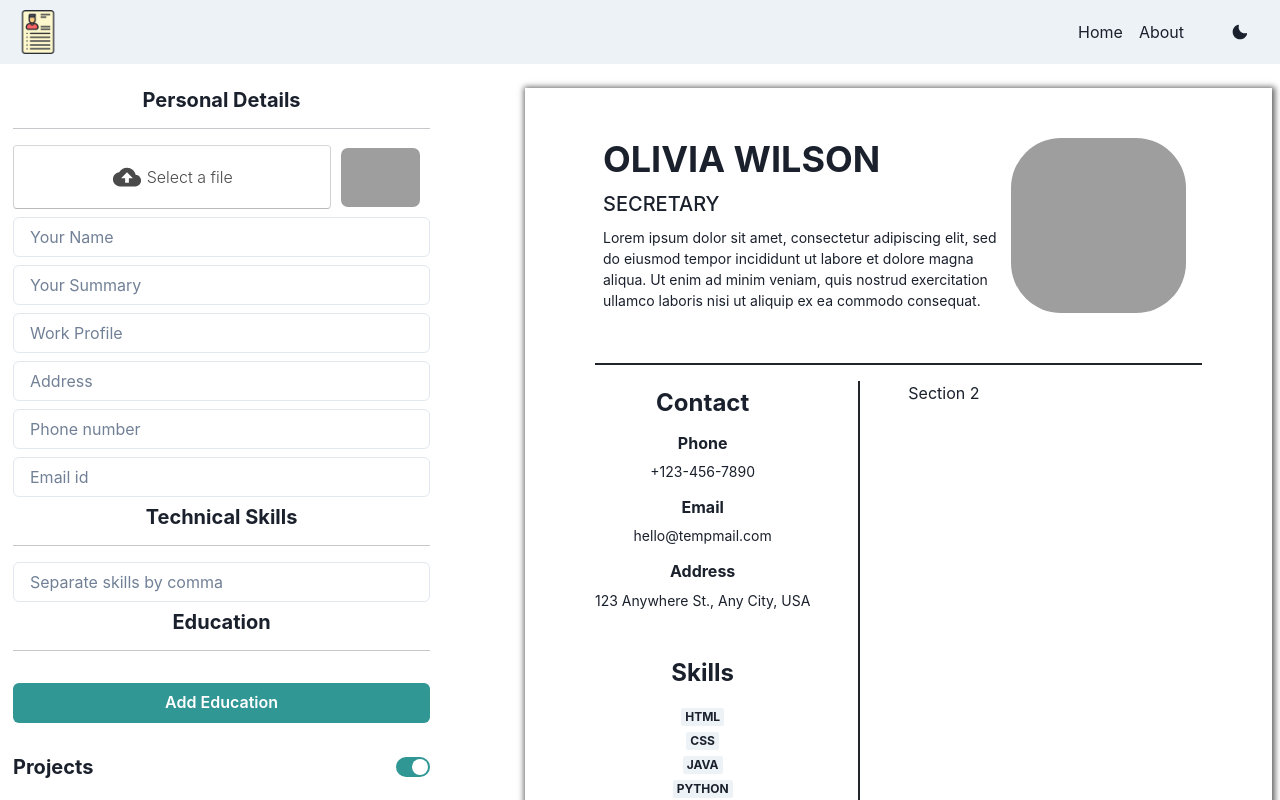
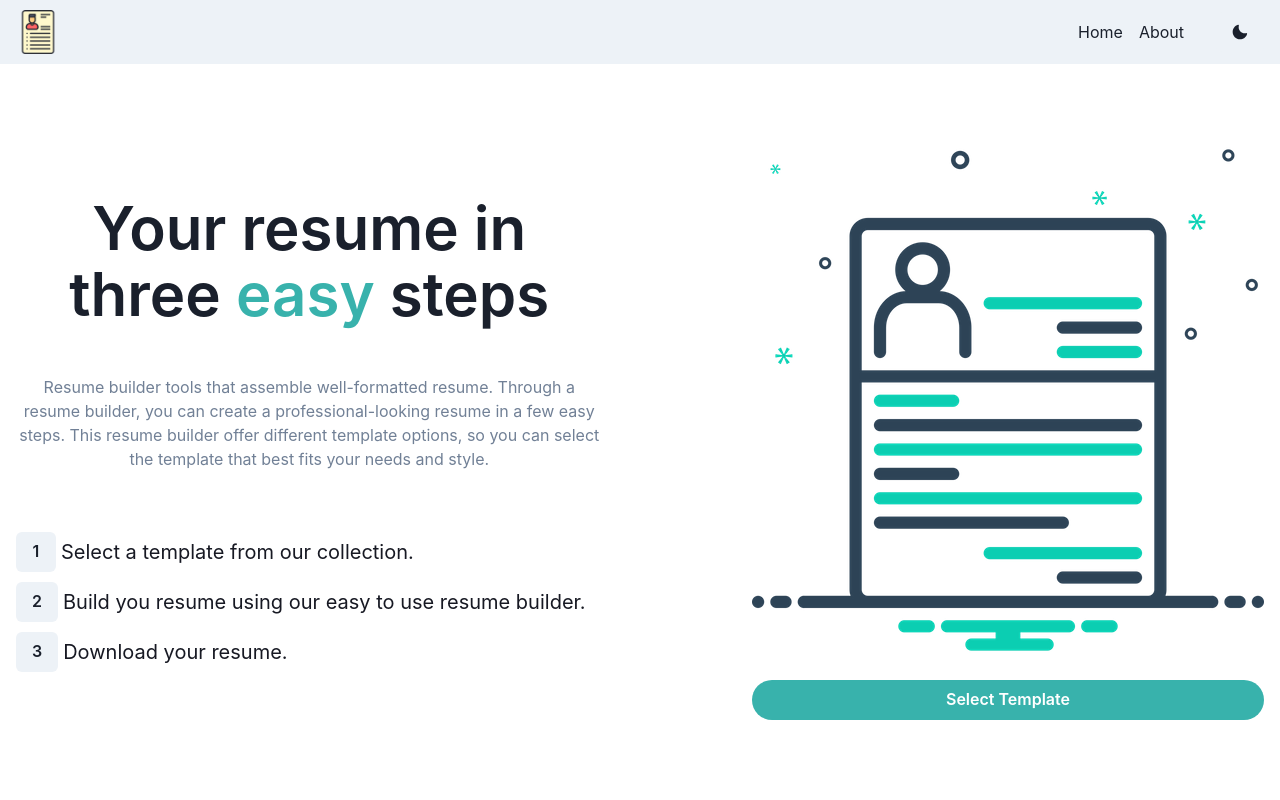
Before and after one commit to BestCoinDev/Resume-Builder, a React (Create React App) app: page / in a window 1280 px wide. Shown: the top 800 px of the page. Built offline with nearby package versions, Linux system fonts and the light colour scheme; grey boxes are pictures that could not be loaded.

Commit message:
Created Working second template and also increase SEO

```diff
--- a/src/Components/UserDataCollect/UserDataCollect.jsx
+++ b/src/Components/UserDataCollect/UserDataCollect.jsx
@@ -6,7 +6,7 @@ import ResumeContext from '../../Context/ResumeContext'
 const UserDataCollect = () => {
 
 
-    const { initialData, themeData, checkAward, setCheckAward, setThemeData, checkProj, checkWork, setCheckProj, setCheckWork } = useContext(ResumeContext)
+    const { themeData, checkAward, setCheckAward, setThemeData, checkProj, checkWork, setCheckProj, setCheckWork } = useContext(ResumeContext)
 
 
     const [projectCount, setProjectCount] = useState(0)
@@ -129,9 +129,9 @@ const UserDataCollect = () => {
         setAwardData({ ...awardData, [name]: value })
     }
     useEffect(() => {
-        // setThemeData({ ...themeData, personalData, projectData, educationData, workData, awardData })
-        setThemeData(initialData)
-    }, [initialData, themeData, personalData, setThemeData, projectData, educationData, workData, awardData])
+        setThemeData({ ...themeData, personalData, projectData, educationData, workData, awardData })
+
+    }, [themeData, personalData, setThemeData, projectData, educationData, workData, awardData])
 
     return (
         <>
--- a/src/Context/ResumeState.js
+++ b/src/Context/ResumeState.js
@@ -16,43 +16,16 @@ const ResumeState = (props) => {
         }
     });
 
-    // const initialData = {
-    //     personalData: {
-    //         profileImage: 'https://www.w3schools.com/howto/img_avatar.png',
-    //         name: "Your Name",
-    //         profile: "Work Profile",
-    //         address: "Address Line",
-    //         phone: "Phone Number",
-    //         email: "Email Address",
-    //         skill: 'Your, Skills, are, shown, here',
-    //     },
-    //     projectData: {
-    //         projectTitles: { pTitle1: "Project Title 1" },
-    //         projectDesc: { pDescription1: "Project Description 1" },
-    //     },
-    //     educationData: {
-    //         educationTitles: { eTitle1: "Education Title 1" },
-    //         educationDesc: { eDescription1: "Education Description 1" },
-    //     },
-    //     workData: {
-    //         workTitles: { wTitle1: "Work Title 1" },
-    //         workDesc: { wDescription1: "Work Description 1" },
-    //     },
-    //     awardData: {
-    //         awards: ''
-    //     }
-    // }
-
     const initialData = {
         personalData: {
             profileImage: 'https://encrypted-tbn0.gstatic.com/images?q=tbn:ANd9GcSNI3kQLeYMnpy05PhEiuzS1rtRmNVL7VKvwcE4ACmQSQT1rRmUO5mHLyjH-mGHq0ueUQY&usqp=CAU',
-            name: "OLIVIA WILSON",
+            name: "Your Name",
             summary: 'Lorem ipsum dolor sit amet, consectetur adipiscing elit, sed do eiusmod tempor incididunt ut labore et dolore magna aliqua. Ut enim ad minim veniam, quis nostrud exercitation ullamco laboris nisi ut aliquip ex ea commodo consequat.',
-            profile: "SECRETARY",
-            address: "123 Anywhere St., Any City, USA",
-            phone: "+123-456-7890",
-            email: "hello@tempmail.com",
-            skill: 'HTML, CSS, JAVA, PYTHON, JAVASCRIPT',
+            profile: "Work Profile",
+            address: "Address Line",
+            phone: "Phone Number",
+            email: "Email Address",
+            skill: 'Your, Skills, are, shown, here',
         },
         projectData: {
             projectTitles: { pTitle1: "Project Title 1" },
@@ -67,10 +40,9 @@ const ResumeState = (props) => {
             workDesc: { wDescription1: "Work Description 1" },
         },
         awardData: {
-            awards: ''
+            awards: 'Certificate of Appreciation - 2019, Certificate of Appreciation - 2018'
         }
     }
-
 
     const [themeData, setThemeData] = useState(initialData)
     const [checkProj, setCheckProj] = useState(false);
@@ -78,8 +50,8 @@ const ResumeState = (props) => {
     const [checkAward, setCheckAward] = useState(false);
     const [loading, setLoading] = useState(false);
     //Change bellow two state for create any new Theme
-    const [showComponent, setShowComponent] = useState(true);
-    const [currentTheme, setCurrentTheme] = useState('Theme2');
+    const [showComponent, setShowComponent] = useState(false);
+    const [currentTheme, setCurrentTheme] = useState('Theme1');
     const [selectBtn, setSelectBtn] = useState(true)
 
 
--- a/src/Theme/Theme1/Theme1.jsx
+++ b/src/Theme/Theme1/Theme1.jsx
@@ -158,7 +158,6 @@ const Theme1 = (props) => {
                                             return <li key={index}>{element}</li>
                                         })
                                     }
-
                                 </Box>
                             </Box>
                         </section>
--- a/src/Theme/Theme2/Theme2.jsx
+++ b/src/Theme/Theme2/Theme2.jsx
@@ -1,10 +1,17 @@
-import React from 'react'
+import React, { useContext } from 'react'
 import { Box, Text, Image, Heading, Badge } from '@chakra-ui/react';
 import './theme2.css'
+import ResumeContext from '../../Context/ResumeContext';
 
 const Theme2 = (props) => {
     const { componentRef, themeData } = props;
     const { name, address, phone, email, profile, profileImage, summary, skill } = themeData.personalData;
+
+    const { checkProj, checkWork, checkAward } = useContext(ResumeContext)
+    const { projectTitles, projectDesc } = themeData.projectData;
+    const { educationTitles, educationDesc } = themeData.educationData;
+    const { workTitles, workDesc } = themeData.workData;
+    const { awards } = themeData.awardData;
 
 
     return (
@@ -22,8 +29,8 @@ const Theme2 = (props) => {
                             {summary}
                         </Text>
                     </Box>
-                    <Box className='mx-2'>
-                        <Image borderRadius={50} boxSize={'175px'} src={profileImage} alt='Profile Picture' />
+                    <Box className='mx-2 mb-2'>
+                        <Image id='resume-avatar' borderRadius={100} boxSize={'150px'} src={profileImage} alt='Profile Picture' />
                     </Box>
                 </header>
                 <div className="w-100 border border-dark m-auto"></div>
@@ -37,7 +44,7 @@ const Theme2 = (props) => {
                                 <Heading fontSize='md' className='my-2'>Email</Heading>
                                 <Text fontSize={'sm'}>{email}</Text>
                                 <Heading fontSize='md' className='my-2'>Address</Heading>
-                                <Text fontSize={'sm'}>{address}</Text>
+                                <Text width={'190px'} fontSize={'sm'}>{address}</Text>
                             </Box>
                         </Box>
                         <Box className='mt-5'>
@@ -46,18 +53,110 @@ const Theme2 = (props) => {
                                 {
                                     skill.split(',').map((item, index) => {
                                         return (
-                                            <>
+                                            <div key={index}>
                                                 <Badge className='mx-1' key={index}>{item}</Badge><br />
-                                            </>
+                                            </div>
                                         )
                                     })
                                 }
                             </Box>
                         </Box>
                     </section>
-                    <div style={{ height: '500px' }} className="border border-dark mx-5"></div>
+
+                    <div style={{ height: '536px' }} className="border border-dark mx-4"></div>
+
                     <section className='partition-2'>
-                        Section 2
+
+                        <Box id='education-area'>
+                            <Heading fontSize='2xl' className='my-2'>Education</Heading>
+                            {
+                                Object.entries(educationTitles).map((element, index) => {
+                                    return (
+                                        <Box key={index} className="mt-3">
+                                            <Heading fontSize='md' className='my-2'>{element[1]}</Heading>
+                                            <Box className='sub-details'>
+                                                {
+                                                    (Object.entries(educationDesc)[index] === undefined)
+                                                        ?
+                                                        null
+                                                        :
+                                                        Object.entries(educationDesc)[index][1].split(',').map((element, index) => {
+                                                            return <li key={index}>{element}</li>
+                                                        })
+                                                }
+                                            </Box>
+                                        </Box>
+                                    )
+                                })
+                            }
+                        </Box>
+
+                        {
+                            !checkProj &&
+                            <Box id='project-area'>
+                                <Heading fontSize='2xl' className='mt-4'>Projects</Heading>
+                                {
+                                    Object.entries(projectTitles).map((element, index) => {
+                                        return (
+                                            <Box key={index} className="mt-1">
+                                                <Heading fontSize='md' className='my-2'>{element[1]}</Heading>
+                                                <Box className='sub-details'>
+                                                    {
+                                                        (Object.entries(projectDesc)[index] === undefined)
+                                                            ?
+                                                            null
+                                                            :
+                                                            Object.entries(projectDesc)[index][1].split(',').map((element, index) => {
+                                                                return <li key={index}>{element}</li>
+                                                            })
+                                                    }
+                                                </Box>
+                                            </Box>
+                                        )
+                                    })
+                                }
+                            </Box>
+                        }
+                        {
+                            !checkWork &&
+                            <Box id='experience-area'>
+                                <Heading fontSize='2xl' className='mt-4'>Work Experience</Heading>
+                                {
+                                    Object.entries(workTitles).map((element, index) => {
+                                        return (
+                                            <Box key={index} className="mt-1">
+                                                <Heading fontSize='md' className='my-2'>{element[1]}</Heading>
+                                                <Box className='sub-details'>
+                                                    {
+                                                        (Object.entries(workDesc)[index] === undefined)
+                                                            ?
+                                                            null
+                                                            :
+                                                            Object.entries(workDesc)[index][1].split(',').map((element, index) => {
+                                                                return <li key={index}>{element}</li>
+                                                            })
+                                                    }
+                                                </Box>
+                                            </Box>
+                                        )
+                                    })
+                                }
+                            </Box>
+                        }
+                        {
+                            !checkAward &&
+                            <Box id='award-area'>
+                                <Heading fontSize='2xl' className='mt-4'>Awards & Achievement</Heading>
+                                <Box className='mt-1'>
+                                    {
+                                        awards.split(',').map((element, index) => {
+                                            return <li key={index}>{element}</li>
+                                        })
+                                    }
+                                </Box>
+                            </Box>
+                        }
+
                     </section>
                 </section>
             </Box>
--- a/src/Theme/Theme2/theme2.css
+++ b/src/Theme/Theme2/theme2.css
@@ -1,8 +1,15 @@
 .info-text {
     /* margin: 43px 70px 36px 70px; */
-    margin-bottom: 36px;
+    margin-bottom: 30px;
 }
 
 #theme2 {
     margin: 50px 70px;
 }
+
+#resume-avatar {
+    width: 150px;
+    height: 150px;
+    object-fit: cover;
+    object-position: 50% 25%;
+}
--- a/src/db/ThemeTemplateData.js
+++ b/src/db/ThemeTemplateData.js
@@ -6,7 +6,7 @@ const ThemeTemplateData = [
     },
     {
         id: 'Theme2',
-        imageSrc: 'https://testanalytics-5e6e3.web.app/static/media/2.fba17867.JPG',
+        imageSrc: 'https://user-images.githubusercontent.com/87645745/213859618-dedb91b2-79ae-4165-8dd9-07fc3e68e726.jpg',
         imageAlt: 'Theme2'
     },
     {
```
Also changed, not shown: public/index.html (+13 -1 lines), 1 other file (tests, documents, lock files or other folders).
